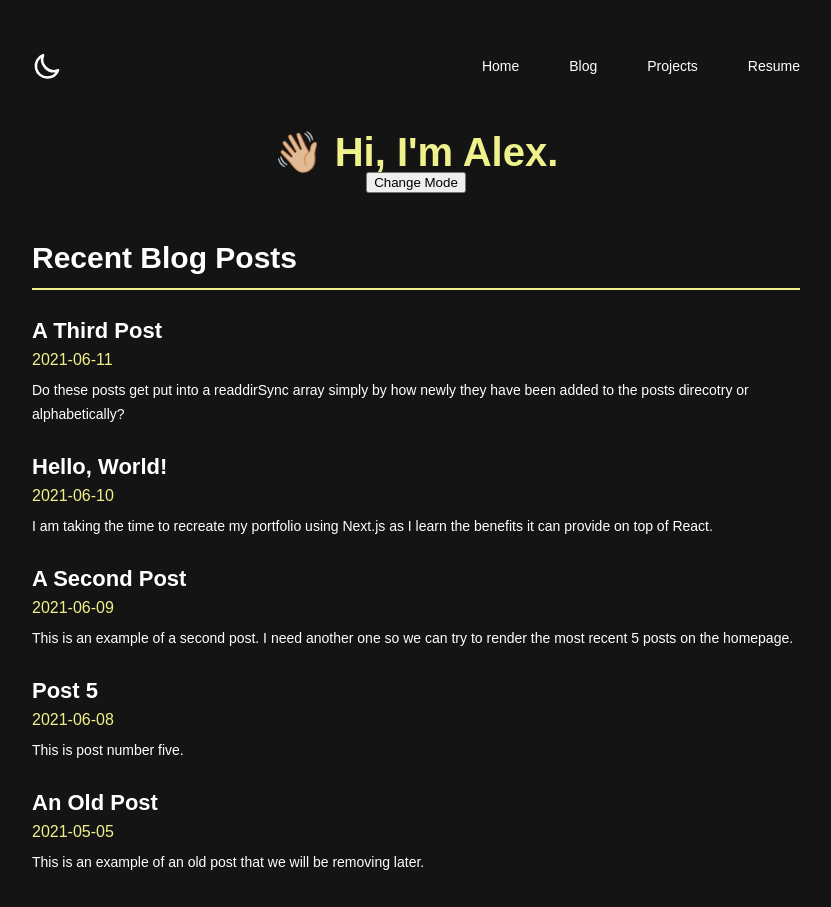
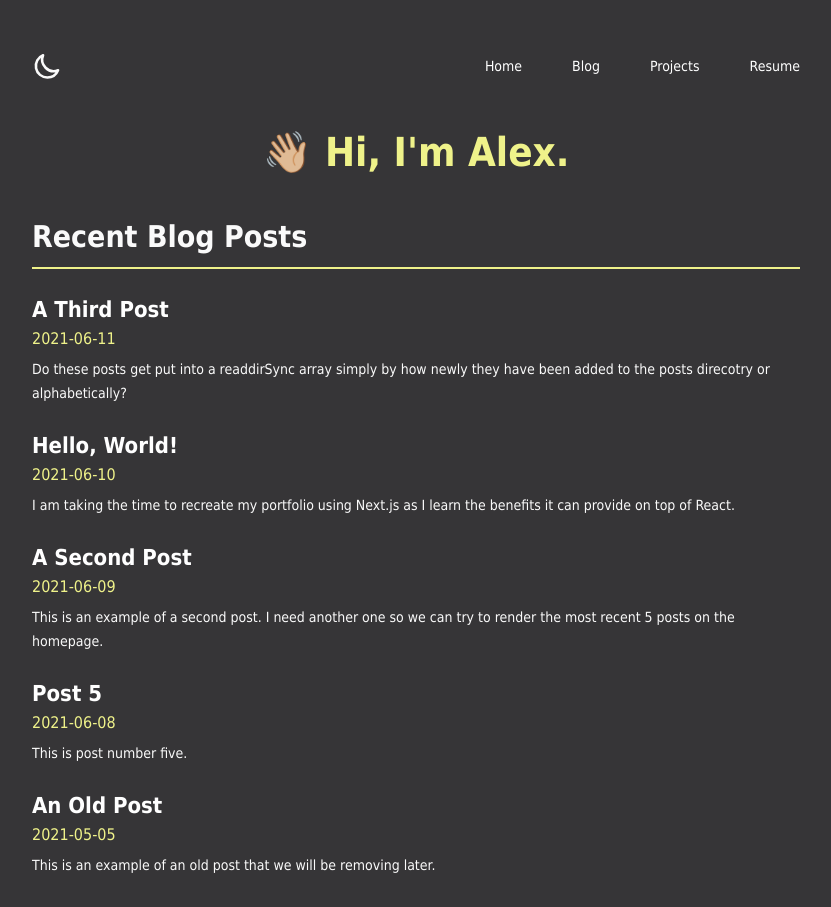
Before and after one commit to alex-lc/portfolio-next, a Next.js app: page / in a window 1280 px wide. Shown: the whole page, without its empty margins (224-1055 px from the left). Built offline with nearby package versions, Linux system fonts and the light colour scheme.

Commit message:
Janky dark mode functionality, but it's working. Need to refactor styles with styled-components.

```diff
--- /dev/null
+++ b/ThemeConfig.js
@@ -0,0 +1,24 @@
+
+import { createGlobalStyle} from "styled-components"
+
+export const lightTheme = {
+  body: '#FFF',
+  text: '#363537',
+  toggleBorder: '#FFF',
+  background: '#363537',
+}
+
+export const darkTheme = {
+  body: '#363537',
+  text: '#FAFAFA',
+  toggleBorder: '#6B8096',
+  background: '#999',
+}
+
+export const GlobalStyles = createGlobalStyle`
+  body {
+    background: ${({ theme }) => theme.body};
+    color: ${({ theme }) => theme.text};
+    font-family: Tahoma, Helvetica, Arial, Roboto, sans-serif;
+    transition: all 0.50s linear;
+  }`
--- a/components/layout/header.js
+++ b/components/layout/header.js
@@ -1,14 +1,13 @@
-import { Fragment } from 'react'
-
 import Link from 'next/link'
 
 // styles
 import classes from './header.module.css'
 
-function Header() {
+function Header(props) {
+
     return (
         <div className={classes.headerContainer}>
-            <svg xmlns="http://www.w3.org/2000/svg" width="32px" height="32px" className="h-6 w-6" fill="none" viewBox="0 0 24 24" stroke="currentColor">
+            <svg onClick={props.toggle} xmlns="http://www.w3.org/2000/svg" width="32px" height="32px" className="h-6 w-6" fill="none" viewBox="0 0 24 24" stroke="currentColor">
                 <path strokeLinecap="round" strokeLinejoin="round" strokeWidth="2" d="M20.354 15.354A9 9 0 018.646 3.646 9.003 9.003 0 0012 21a9.003 9.003 0 008.354-5.646z" />
             </svg>
 
--- a/package.json
+++ b/package.json
@@ -13,6 +13,7 @@
     "react": "17.0.2",
     "react-dom": "17.0.2",
     "remark": "^13.0.0",
-    "remark-html": "^13.0.1"
+    "remark-html": "^13.0.1",
+    "styled-components": "^5.3.0"
   }
 }
--- a/pages/_app.js
+++ b/pages/_app.js
@@ -1,15 +1,32 @@
+import { useState } from 'react'
+import { useLocalStorage } from '../utils/useLocalStorage'
+
+import { ThemeProvider } from 'styled-components'
+import { lightTheme, darkTheme, GlobalStyles } from '../ThemeConfig'
+
+// styles
 import '../styles/globals.css'
 
 // components
 import Header from '../components/layout/header'
 
 function MyApp({ Component, pageProps }) {
-  return (
-    <div className="container">
-      <Header />
-      <Component {...pageProps} />
-    </div>
-  )
+
+  const [theme, setTheme] = useLocalStorage('dark-mode')
+
+  const toggleTheme = () => {
+    theme == 'light' ? setTheme('dark') : setTheme('light')
+  }
+
+    return (
+      <ThemeProvider theme={theme == 'light' ? lightTheme : darkTheme}>
+        <GlobalStyles />
+        <div className="container">
+          <Header toggle={toggleTheme} />
+          <Component {...pageProps} />
+        </div>
+      </ThemeProvider>
+    )
 }
 
 export default MyApp
--- a/pages/index.js
+++ b/pages/index.js
@@ -1,5 +1,4 @@
 import { Fragment } from 'react'
-import { useRouter } from 'next/router'
 import Link from 'next/link'
 
 // styles
@@ -12,23 +11,6 @@ export default function Home(props) {
 
   const { recent } = props
 
-  const router = useRouter()
-
-  const changeTheme = (e) => {
-    e.preventDefault()
-
-    let background = document.querySelector('body')
-
-    if (localStorage.getItem('dark-mode') === "false") {
-      localStorage.setItem('dark-mode', "true")
-      background.style.backgroundColor = "#141414"
-    }
-    else {
-      localStorage.setItem('dark-mode', "false")
-      background.style.backgroundColor = "#ffffff"
-    }
-  }
-
   if (!recent) {
     return <p>Loading...</p>
   }
@@ -36,8 +18,6 @@ export default function Home(props) {
   return (
     <Fragment>
       <h1 className={classes.title}>👋🏼 Hi, I'm Alex.</h1>
-
-      <button onClick={changeTheme}>Change Mode</button>
 
       <div className={classes.recentPostContainer}>
         <div className={classes.homeTitle}>Recent Blog Posts</div>
--- a/styles/globals.css
+++ b/styles/globals.css
@@ -52,7 +52,6 @@ table {
 
 html {
   font-size: 62.5%;
-  background: #141414;
   color: #ffffff;
   font-family: 'Noto Sans KR', sans-serif;
 }
@@ -67,3 +66,11 @@ html {
 	flex-direction: column;
 	align-items: center;
 }
+
+.dark {
+	background: red;
+}
+
+.light {
+	background: purple;
+}
--- /dev/null
+++ b/utils/useLocalStorage.js
@@ -0,0 +1,27 @@
+import { useState } from 'react'
+
+export function useLocalStorage(key, initialValue) {
+    const [storedVal, setStoredVal] = useState(() => {
+        try {
+            const item = window.localStorage.getItem(key)
+            return item ? JSON.parse(item) : initialValue
+        }
+        catch (error) {
+            console.log(error)
+            return initialValue
+        }
+    })
+
+    const setValue = (value) => {
+        try {
+            const valueToStore = value instanceof Function ? value(storedValue) : value
+            setStoredVal(valueToStore)
+            window.localStorage.setItem(key, JSON.stringify(valueToStore))
+        }
+        catch (error) {
+            console.log(error)
+        }
+    }
+
+    return [storedVal, setValue]
+}
```
Also changed, not shown: 1 other file (tests, documents, lock files or other folders).
